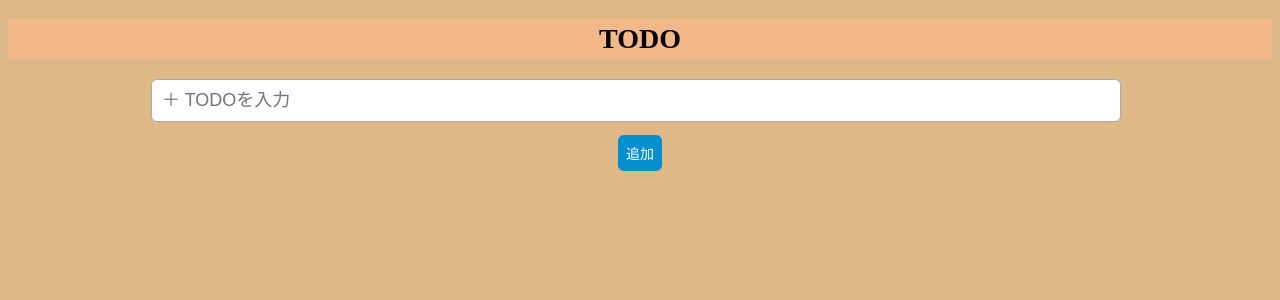
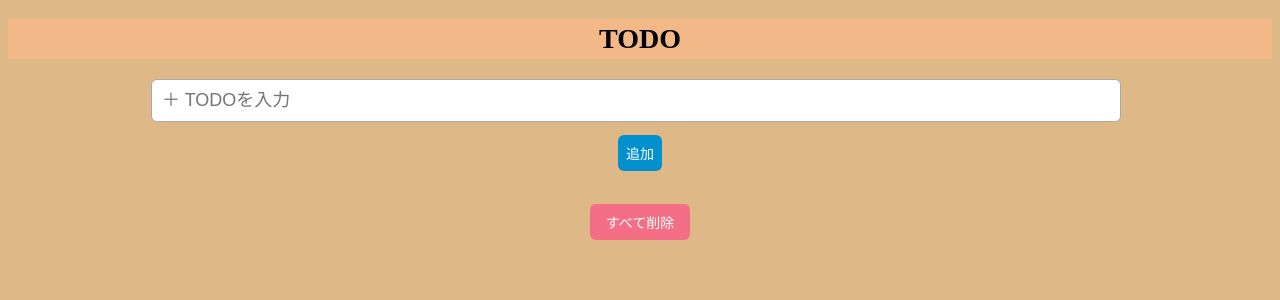
Before and after one commit to Lycoris314/todoVue, a Vue app: page / in a window 1280 px wide. Shown: the top 300 px of the page. Built offline with nearby package versions, Linux system fonts and the light colour scheme.

Commit message:
すべて削除追加など

```diff
--- a/index.html
+++ b/index.html
@@ -1,10 +1,10 @@
-<!doctype html>
+<!DOCTYPE html>
 <html lang="ja">
     <head>
         <meta charset="UTF-8" />
         <link rel="icon" type="image/svg+xml" href="/vite.svg" />
         <meta name="viewport" content="width=device-width, initial-scale=1.0" />
-    <title>Vite + Vue</title>
+        <title>To Do</title>
     </head>
     <body>
         <div id="app"></div>
--- a/src/components/MainTodo.vue
+++ b/src/components/MainTodo.vue
@@ -8,7 +8,7 @@ const todoRef = ref(""); //TODO追加欄とバインド
 
 const isEditRef = ref(false); //変更ボタンの表示のオンオフ
 
-const { todoListRef, add, show, edit, del, check } = useTodoList();
+const { todoListRef, add, show, edit, del, check, allDel } = useTodoList();
 
 //追加ボタンをクリック
 const addTodo = () => {
@@ -20,6 +20,8 @@ const addTodo = () => {
 
 //編集ボタンをクリック
 const showTodo = (id) => {
+
+    document.querySelector("html").scrollTop = 0;
 
     isEditRef.value = true;
 
@@ -45,6 +47,7 @@ const deleteTodo = (id) => {
 const changeCheck = (id) => {
     check(id);
 }
+
 
 </script>
 
@@ -75,6 +78,7 @@ const changeCheck = (id) => {
             </div>
         </div>
     </div>
+    <button class="btn pink allDel" @click="allDel()">すべて削除</button>
 
 </template>
 
@@ -123,6 +127,12 @@ const changeCheck = (id) => {
     margin: 10px 0;
 }
 
+.allDel {
+    display: block;
+    width: 100px;
+    margin: 30px auto;
+}
+
 .todo {
     background-color: antiquewhite;
     padding: 5px;
--- a/src/composables/useTodoList.js
+++ b/src/composables/useTodoList.js
@@ -26,7 +26,7 @@ export const useTodoList = () => {
     const show = (id) => {
         const todo = findById(id);
         editId.value = id;
-        return todo.task; //画面処理させるために返します
+        return todo.task; //画面処理させるために返す
     };
 
     const edit = (task) => {
@@ -62,5 +62,12 @@ export const useTodoList = () => {
         localStorage.todoList = JSON.stringify(todoListRef.value);
     };
 
-    return { todoListRef, add, show, edit, del, check };
+    const allDel = () => {
+        const delMsg = "本当にすべて削除しますか？";
+        if (!confirm(delMsg)) return;
+        todoListRef.value = [];
+        localStorage.todoList = JSON.stringify(todoListRef.value);
+    };
+
+    return { todoListRef, add, show, edit, del, check, allDel };
 };
```
Lines whose indentation alone changed are shown as unchanged.
